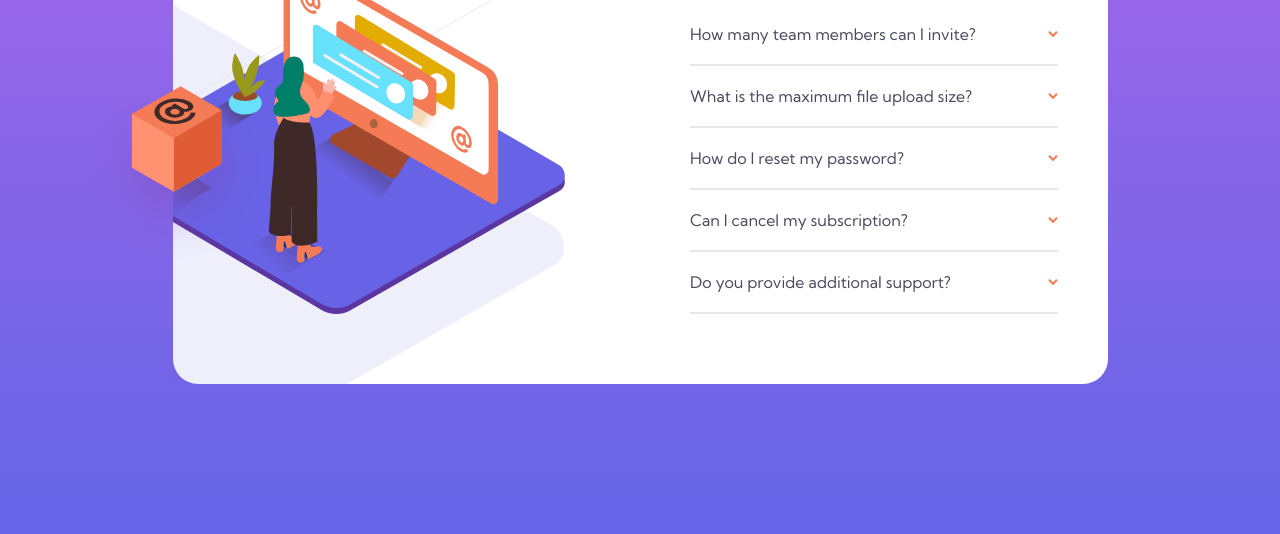
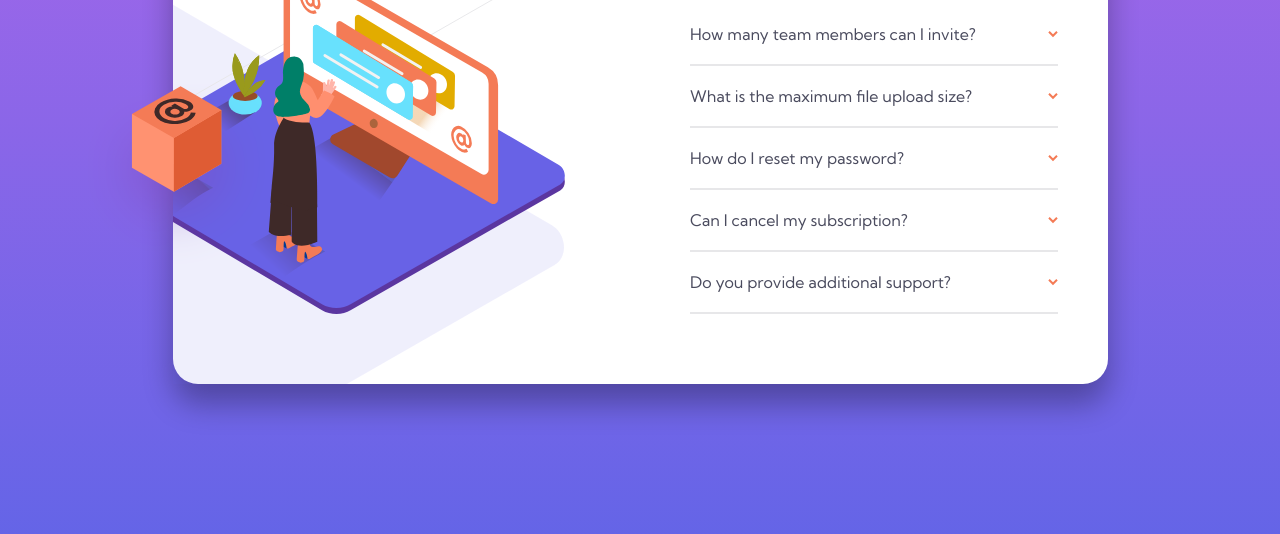
Before and after one commit to Ryusuke66/faq-accordion-card, a plain HTML site: page index.html in a window 1280 px wide. Shown: the part 266-800 px from the top of the page. Drawn offline with Linux system fonts and the light colour scheme.

Commit message:
Update style.css

```diff
--- a/style.css
+++ b/style.css
@@ -22,6 +22,7 @@ body {
     grid-template-columns: repeat(2, 50%);
     position: relative;
     border-radius: 25px;
+    box-shadow: 0px 20px 30px 0px rgba(0, 0, 0, 0.3);
 }
 
 .pic {
```
